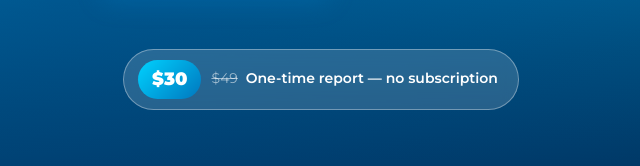
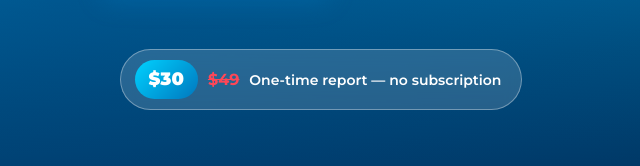
Before and after one commit to dcprojects1111/Cybersurf-site, a plain HTML site: page index.html in a window 1280 px wide. Shown: the part 634-800 px from the top of the page, 319-959 px from the left. Drawn offline with Linux system fonts and the light colour scheme.

Commit message:
Make crossed out 9 bolder and larger

```diff
--- a/index.html
+++ b/index.html
@@ -202,7 +202,7 @@
       font-weight: 600; font-size: 14px;
       color: #fff;
     }
-    .price-text s { color: rgba(255,255,255,.55); font-weight: 400; margin-right: 4px; }
+    .price-text s { color: #ff4757; font-weight: 700; font-size: 16px; margin-right: 6px; }
 
     /* ══════════════════════════════════════
        WHAT IS IT — PRODUCT EXPLAINER
```
